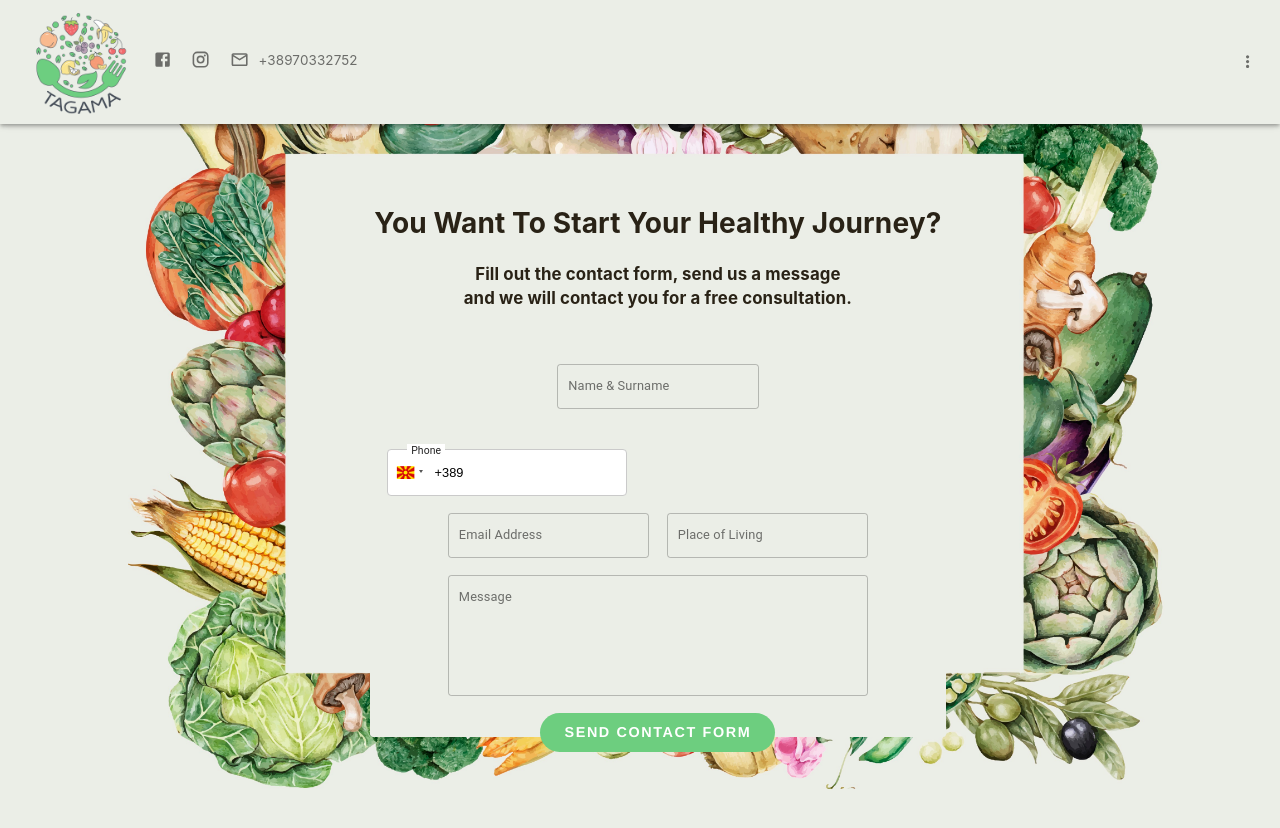
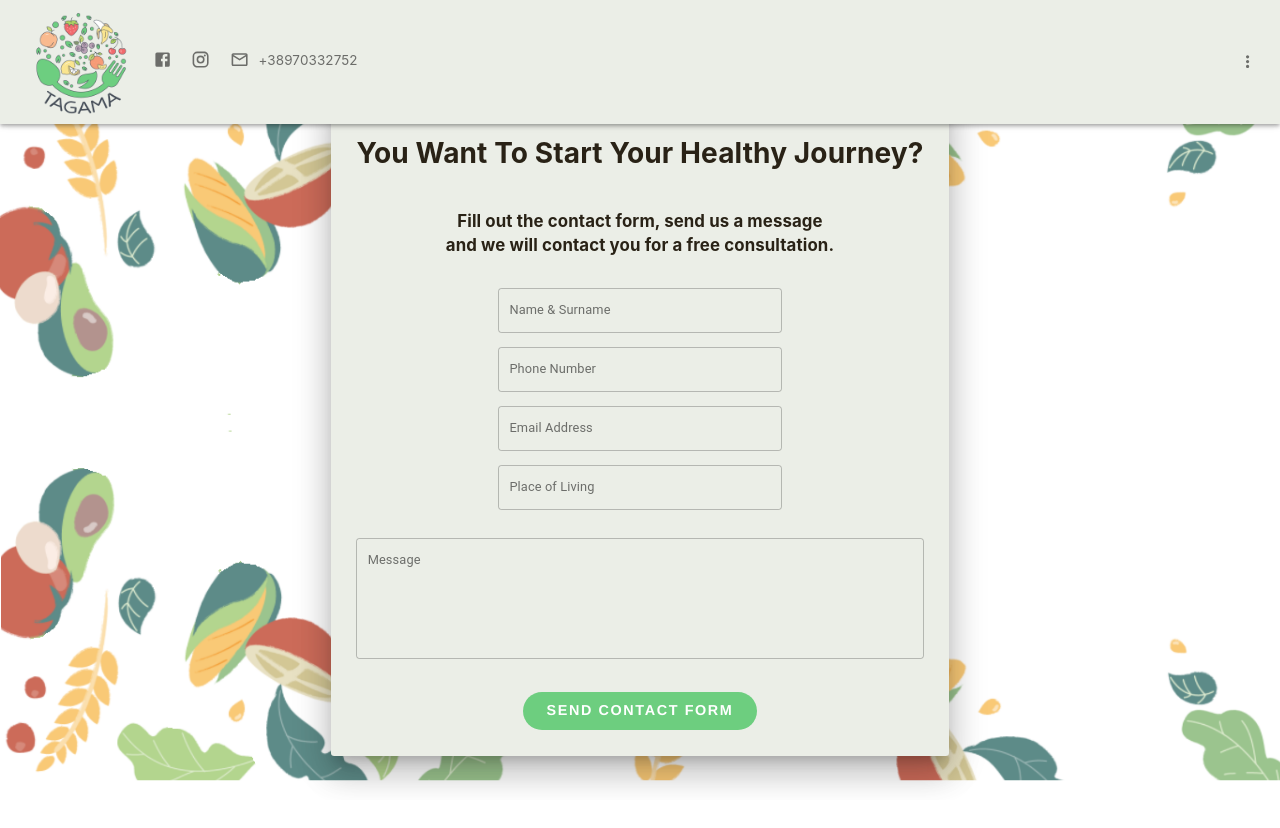
Before and after one commit to Liaphyta/Tagama-front, a React (Create React App) app: page /contact in a window 1280 px wide. Shown: the top 828 px of the page. After the commit the page ends 800 px from the top, so only its background shows below. Built offline with nearby package versions, Linux system fonts and the light colour scheme; a web font is replaced by a local one.

Commit message:
New contact form

```diff
--- a/src/app/module/helper/MyCard.js
+++ b/src/app/module/helper/MyCard.js
@@ -33,7 +33,7 @@ export default class MyCard extends React.Component {
                     <Typography variant="body2" style={{ fontFamily: 'Merriweather,Georgia,"Times New Roman",serif', fontWeight: 700, fontSize: '20px', lineHeight: '1.6em' }}>
                         {this.props.carddescription}
                     </Typography>
-                    <IconButton style={{ paddingTop: '5px', marginLeft: window.innerWidth > 1223 ? '5%' : '0px' }}
+                    <IconButton style={{ paddingTop: '5px', marginLeft: window.innerWidth > 1000 ? '5%' : '0px' }}
                         onClick={this.handleExpandClick}
                     >
                         <AddIcon style={{ transform: 'scale(1.4)', fill: 'rgba(21,195,154,255)' }} />
--- a/src/app/module/pages/SimpleDialog.js
+++ b/src/app/module/pages/SimpleDialog.js
@@ -63,11 +63,10 @@ export default class SimpleDialog extends React.Component {
         <DialogTitle id="alert-dialog-slide-title"><b>{"Thank you!"}</b></DialogTitle>
         <DialogContent>
           <DialogContentText id="alert-dialog-slide-description">
-            {console.log("dsadsadsa")}
             We will contact you shortly.
           </DialogContentText>
           <DialogActions>
-            <Link to="/home">
+            <Link to="/">
               <this.StyledButton>
                 Go back
               </this.StyledButton>
--- a/src/app/module/pages/contact.container.js
+++ b/src/app/module/pages/contact.container.js
@@ -1,6 +1,6 @@
 import { Grid, Paper, Typography, TextField, withStyles, Button } from '@material-ui/core'
 import React from 'react'
-import backgroundPic from '../../../Logo/slika1edit.jpg'
+import backgroundPic from '../../../Logo/background_contact.png'
 import { Navbar } from '../../shared/Navbar';
 import emailjs from 'emailjs-com';
 import './contact.css';
@@ -9,6 +9,10 @@ import { Link } from 'react-router-dom';
 import { CountryDropdown, CountryRegionData } from 'react-country-region-selector';
 import PhoneInput from 'react-phone-input-2'
 import 'react-phone-input-2/lib/material.css'
+import { styled } from '@material-ui/styles';
+import { LaptopWindowsRounded } from '@material-ui/icons';
+
+
 
 export default class contactContainer extends React.Component {
 
@@ -73,101 +77,137 @@ export default class contactContainer extends React.Component {
       textTransform: 'capitalize',
     },
   })(Button);
-  // StyledButton = withStyles({
-  //     root: {
-  //       background: 'linear-gradient(45deg, #6dce7f 7%, #05481a 96%)',
-  //       borderRadius: 3,
-  //       border: 0,
-  //       color: 'white',
-  //       height: 48,
-  //       padding: '0 30px',
-  //       boxShadow: '0 3px 5px 2px rgba(109,157,99, .9)',
-  //     },
-  //     label: {
-  //       textTransform: 'capitalize',
-  //     },
-  //   })(Button);
 
+  CssTextField = styled(TextField)({
+    '& label.Mui-focused': {
+      color: 'green',
+    },
+    '& .MuiInput-underline:after': {
+      borderBottomColor: 'green',
+    },
+    '& .MuiOutlinedInput-root': {
+      '&:hover fieldset': {
+        borderColor: 'black',
+      },
+      '&.Mui-focused fieldset': {
+        borderColor: 'green',
+      },
+    },
+  });
+
+  PhoneInputNumber = styled(PhoneInput)({
+    "&.react-tel-input .form-control:focus": {
+      borderColor: "#69e781",
+      boxShadow: "0px 0px 0px 1px #69e781",
+    },
+    '& label.Mui-focused': {
+      color: 'green',
+    },
+    '& .MuiInput-underline:after': {
+      borderBottomColor: 'green',
+    },
+    '& .MuiOutlinedInput-root': {
+      '&:hover fieldset': {
+        borderColor: 'black',
+      },
+      '&.Mui-focused fieldset': {
+        borderColor: 'green',
+      },
+    },
+  });
 
   render() {
     return (
-      //dodadi navBar
-      <div style={{ backgroundColor: '#ebeee7' }}>
-        <Navbar></Navbar>
-        <div style={{
-          backgroundImage: `url(${backgroundPic})`, height: '167vh', backgroundRepeat: 'no-repeat', backgroundSize: '90%',
-          textAlign: 'center', marginLeft: '10%', backgroundColor: '#ebeee7'
+      <Grid container direction="column" align="center" justify="center" alignItems="center" style={{
+        backgroundImage: `url(${backgroundPic})`, height: window.innerWidth > 1000 ? '112vh' : '120vh', backgroundSize: 'cover',
+        textAlign: 'center', marginTop: '5%'
       }}>
-          <div style={{ paddingTop: '16%' }}></div>
-          <Paper elevation={0} style={{ height: '50%', width: '50%', marginLeft: '21%', backgroundColor: '#ebeee7' }}>
+        <Navbar />
+        <Paper elevation={24} style={{ padding: '2%', backgroundColor: '#ebeee7', textAlign: 'center', marginTop: window.innerWidth < 1001 ? '40%' : '' }}>
           <h1 style={{ color: '#292216', fontSize: '250%' }}>
             You Want To Start Your Healthy Journey?
           </h1>
-            <h2 style={{ marginTop: '2px', color: '#292216', }}>
+          <h2 style={{ marginTop: '2px', color: '#292216', padding: '3%' }}>
             Fill out the contact form, send us a message
             <br></br> and we will contact you for a free consultation.
           </h2>
-            <TextField
+          <Grid>
+            <Grid item xs={12} sm={6} style={{ margin: 'auto' }}>
+              <this.CssTextField
                 id="outlined-secondary"
                 label="Name & Surname"
                 variant="outlined"
-              color='#544f32'
-              style={{ marginTop: '7%', width: '35%' }}
+                // style={{ marginTop: '7%', width: '35%' }}
                 onChange={this.handleFormInput('name')}
                 value={this.state.data.name || ''}
+                fullWidth={true}
               />
-            <PhoneInput
-              country={'mk'}
-              value={this.state.phone}
-              onChange={phone => this.setState({ phone })}
-              style={{ marginTop: '7%', marginLeft: '3%', width: '35%' }}
-            />
-            {/* <TextField
+            </Grid>
+            <Grid item xs={12} sm={6} style={{ margin: 'auto' }}>
+              <this.CssTextField
                 id="outlined-secondary"
                 label="Phone Number"
                 variant="outlined"
                 color='#544f32'
-              style={{ marginTop: '7%', marginLeft: '3%', width: '35%' }}
                 onChange={this.handleFormInput('number')}
                 value={this.state.data.number || ''}
-            /> */}
-            <TextField
+                inputProps={{ inputMode: 'numeric', pattern: '[0-9]*' }}
+                fullWidth={true}
+                style={{ marginTop: '5%' }}
+                type="number"
+              />
+            </Grid>
+          </Grid>
+          <Grid>
+            <Grid item xs={12} sm={6} style={{ margin: 'auto' }}>
+
+              <this.CssTextField
                 id="outlined-secondary"
                 label="Email Address"
                 variant="outlined"
                 color='#544f32'
-              style={{ marginTop: '3%', width: '35%' }}
+                // style={{ marginTop: '3%', width: '35%' }}
                 onChange={this.handleFormInput('email')}
                 value={this.state.data.email || ''}
+                fullWidth={true}
+                style={{ marginTop: '5%' }}
               />
-            <TextField
+            </Grid>
+            <Grid item xs={12} sm={6} style={{ margin: 'auto' }}>
+              <this.CssTextField
                 id="outlined-secondary"
                 label="Place of Living"
                 variant="outlined"
                 color='#544f32'
-              style={{ marginTop: '3%', marginLeft: '3%', width: '35%' }}
+                // style={{ marginTop: '3%', marginLeft: '3%', width: '35%' }}
                 onChange={this.handleFormInput('place')}
                 value={this.state.data.place || ''}
+                fullWidth={true}
+                style={{ marginTop: '5%' }}
               />
-            <TextField
+            </Grid>
+          </Grid>
+          <Grid item xs={12} sm={12}>
+            <this.CssTextField
               id="outlined-multiline-static"
               label="Message"
               multiline
               rows={6}
               // defaultValue="Default Value"
-              style={{ width: '73%', marginTop: '3%' }}
+              // style={{ width: '73%', marginTop: '3%' }}
               variant="outlined"
               onChange={this.handleFormInput('message')}
               value={this.state.data.message || ''}
+              fullWidth={true}
+              style={{ marginTop: '5%' }}
             />
+          </Grid>
           <br></br>
           <Link to="/contact/done">
-              <this.StyledButton onClick={this.sendEmail} style={{ marginTop: '3%' }}><b>SEND CONTACT FORM</b></this.StyledButton>
+            <this.StyledButton onClick={this.sendEmail} style={{ marginTop: '3%', marginBottom: window.innerWidth < 1001 ? '5%' : '' }}><b>SEND CONTACT FORM</b></this.StyledButton>
           </Link>
         </Paper>
-        </div>
-      </div>
-
+      </Grid >
 
     )
   }
--- a/src/app/module/pages/contact.css
+++ b/src/app/module/pages/contact.css
@@ -1,4 +1,3 @@
 .first-intro{
     font-family: 'Merriweather',Georgia,'Times New Roman',serif !important;
-
 }
```
Also changed, not shown: src/app/module/pages/faq.container.js (+13 -13 lines), src/app/module/pages/home.container.js (+9 -8 lines), src/Logo/background_contact.png (added), src/Logo/mobileBack1.png (added). Lines whose indentation alone changed are shown as unchanged.
